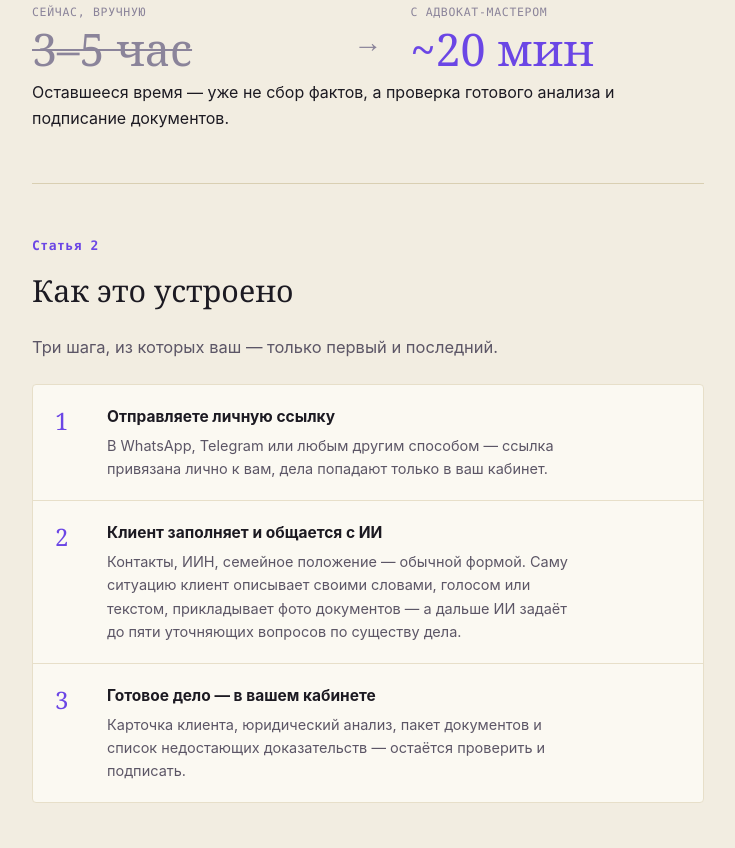
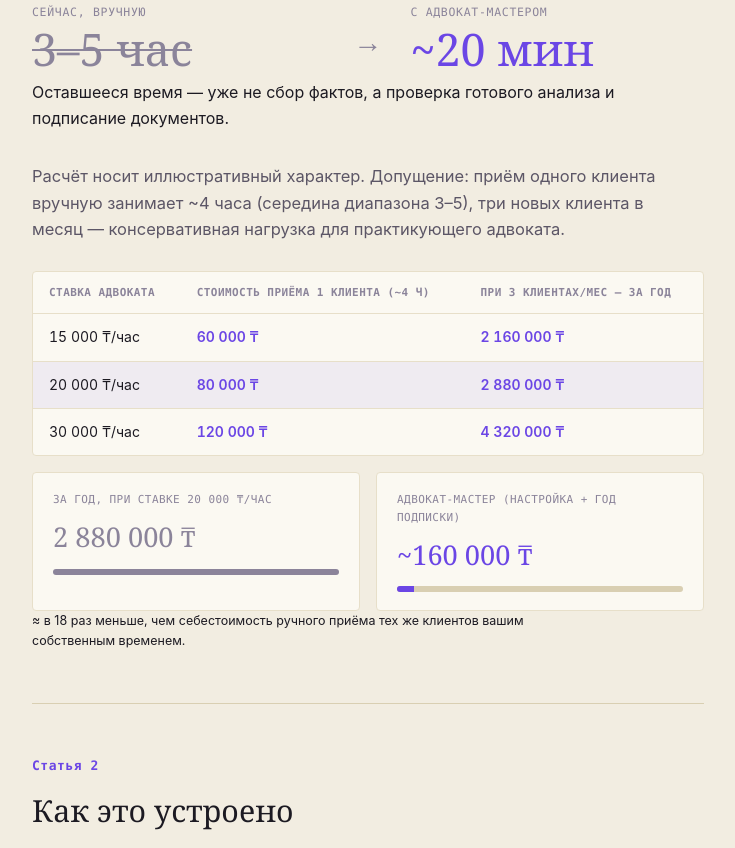
Before and after one commit to yerzhan12-commits/advokat-master, a website: page presentation.html in a window 1280 px wide. Shown: the part 686-1534 px from the top of the page, without its empty margins (272-1007 px from the left). Drawn offline with Linux system fonts and the light colour scheme.

Commit message:
Усилить статью 1 презентации: таблица экономики времени (по образцу Oxima)

```diff
--- a/presentation.html
+++ b/presentation.html
@@ -118,6 +118,25 @@
   .stat.now .v{color:var(--accent);}
   .stat-arrow{font-family:var(--serif);font-size:1.8rem;color:var(--ink-faint);padding-bottom:8px;}
 
+  /* ---------- economics table (статья 1) ---------- */
+  .econ-wrap{margin-top:28px;border:1px solid var(--surface-line);border-radius:4px;overflow-x:auto;background:var(--surface);}
+  table.econ{border-collapse:collapse;width:100%;min-width:480px;font-size:14px;}
+  table.econ th, table.econ td{text-align:left;padding:12px 16px;border-bottom:1px solid var(--surface-line);font-variant-numeric:tabular-nums;}
+  table.econ thead th{font-family:var(--mono);font-size:11px;text-transform:uppercase;letter-spacing:.04em;color:var(--ink-faint);font-weight:600;}
+  table.econ tbody tr:last-child td{border-bottom:none;}
+  table.econ tbody tr.mid{background:var(--accent-tint);}
+  table.econ td.num{color:var(--accent);font-weight:600;}
+  .econ-compare{display:flex;flex-wrap:wrap;gap:16px;margin-top:16px;}
+  .econ-card{flex:1;min-width:220px;padding:18px 20px;border-radius:4px;border:1px solid var(--surface-line);background:var(--surface);}
+  .econ-card .cap{font-family:var(--mono);font-size:11px;text-transform:uppercase;letter-spacing:.04em;color:var(--ink-faint);}
+  .econ-card .num{font-family:var(--serif);font-size:1.7rem;margin-top:6px;font-variant-numeric:tabular-nums;}
+  .econ-card.spend .num{color:var(--ink-faint);}
+  .econ-card.save .num{color:var(--accent);}
+  .econ-card .bar{height:6px;border-radius:3px;margin-top:10px;background:var(--rule);overflow:hidden;}
+  .econ-card .bar i{display:block;height:100%;background:var(--ink-faint);}
+  .econ-card.save .bar i{background:var(--accent);}
+  .econ-note{font-size:12.5px;color:var(--ink-faint);margin-top:12px;}
+
   /* ---------- steps (статья 2) ---------- */
   .steps{display:flex;flex-direction:column;gap:0;margin-top:24px;border:1px solid var(--surface-line);border-radius:4px;overflow:hidden;background:var(--surface);}
   .step{display:flex;gap:18px;padding:20px 22px;border-bottom:1px solid var(--surface-line);}
@@ -218,6 +237,33 @@
       <div class="stat now"><div class="k">С Адвокат-мастером</div><div class="v">~20 мин</div></div>
     </div>
     <p>Оставшееся время — уже не сбор фактов, а проверка готового анализа и подписание документов.</p>
+
+    <p class="lede" style="margin-top:32px;">Расчёт носит иллюстративный характер. Допущение: приём одного клиента вручную занимает ~4 часа (середина диапазона 3–5), три новых клиента в месяц — консервативная нагрузка для практикующего адвоката.</p>
+    <div class="econ-wrap">
+      <table class="econ">
+        <thead>
+          <tr><th>Ставка адвоката</th><th>Стоимость приёма 1 клиента (~4 ч)</th><th>При 3 клиентах/мес — за год</th></tr>
+        </thead>
+        <tbody>
+          <tr><td>15 000 ₸/час</td><td class="num">60 000 ₸</td><td class="num">2 160 000 ₸</td></tr>
+          <tr class="mid"><td>20 000 ₸/час</td><td class="num">80 000 ₸</td><td class="num">2 880 000 ₸</td></tr>
+          <tr><td>30 000 ₸/час</td><td class="num">120 000 ₸</td><td class="num">4 320 000 ₸</td></tr>
+        </tbody>
+      </table>
+    </div>
+    <div class="econ-compare">
+      <div class="econ-card spend">
+        <div class="cap">За год, при ставке 20 000 ₸/час</div>
+        <div class="num">2 880 000 ₸</div>
+        <div class="bar"><i style="width:100%"></i></div>
+      </div>
+      <div class="econ-card save">
+        <div class="cap">Адвокат-мастер (настройка + год подписки)</div>
+        <div class="num">~160 000 ₸</div>
+        <div class="bar"><i style="width:6%"></i></div>
+      </div>
+    </div>
+    <p class="econ-note">≈ в 18 раз меньше, чем себестоимость ручного приёма тех же клиентов вашим собственным временем.</p>
   </section>
 
   <section class="article">
```
